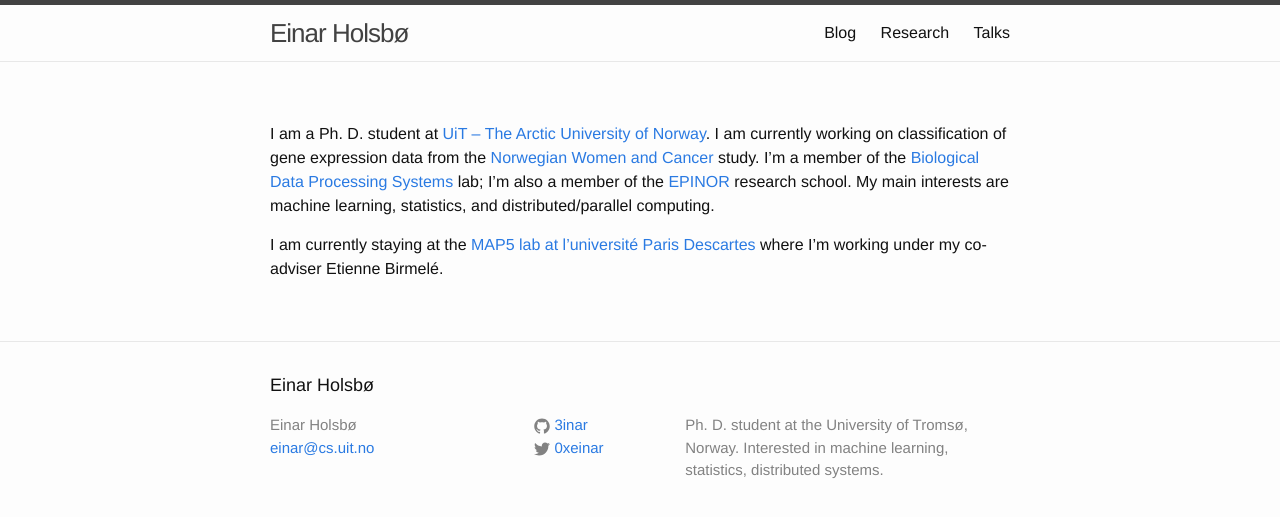
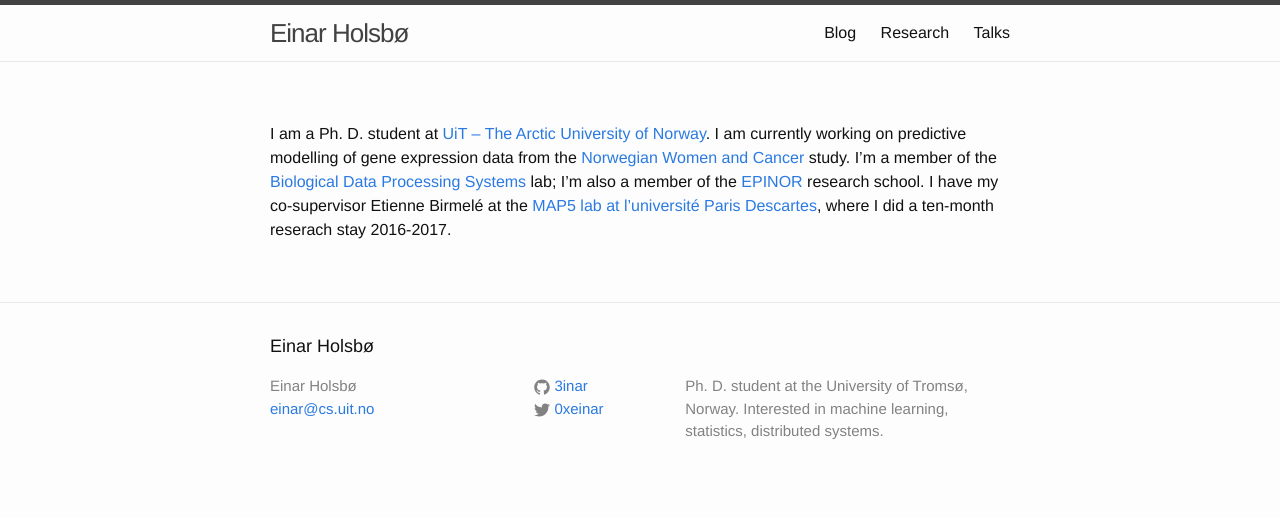
Before and after one commit to 3inar/3inar.github.io, a Jekyll site: the page built from index.md, in a window 1280 px wide. Shown: the top 517 px of the page. Built offline with Jekyll 4.4.1, drawn with Linux system fonts in a browser that asks for light colours.

Commit message:
No longer located in Paris

```diff
--- a/index.md
+++ b/index.md
@@ -2,6 +2,4 @@
 layout: page
 ---
 
-I am a Ph. D. student at [UiT – The Arctic University of Norway](https://uit.no/). I am currently working on classification of gene expression data from the [Norwegian Women and Cancer](https://site.uit.no/nowac/) study. I'm a member of the [Biological Data Processing Systems](http://bdps.cs.uit.no/) lab; I'm also a member of the [EPINOR](http://site.uit.no/epinor/) research school. My main interests are machine learning, statistics, and distributed/parallel computing.
-
-I am currently staying at the [MAP5 lab at l'université Paris Descartes](http://map5.mi.parisdescartes.fr/) where I'm working under my co-adviser Etienne Birmelé.
+I am a Ph. D. student at [UiT – The Arctic University of Norway](https://uit.no/). I am currently working on predictive modelling of gene expression data from the [Norwegian Women and Cancer](https://site.uit.no/nowac/) study. I'm a member of the [Biological Data Processing Systems](http://bdps.cs.uit.no/) lab; I'm also a member of the [EPINOR](http://site.uit.no/epinor/) research school. I have my co-supervisor Etienne Birmelé at the [MAP5 lab at l'université Paris Descartes](http://map5.mi.parisdescartes.fr/), where I did a ten-month reserach stay 2016-2017.
```
